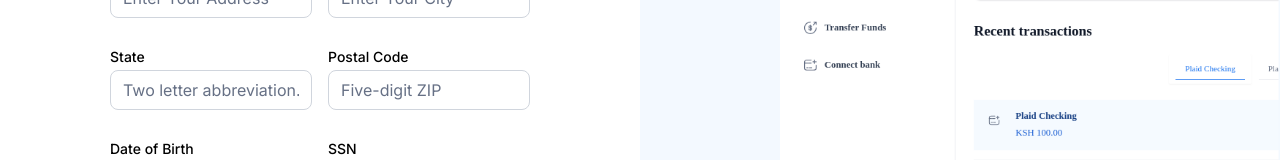
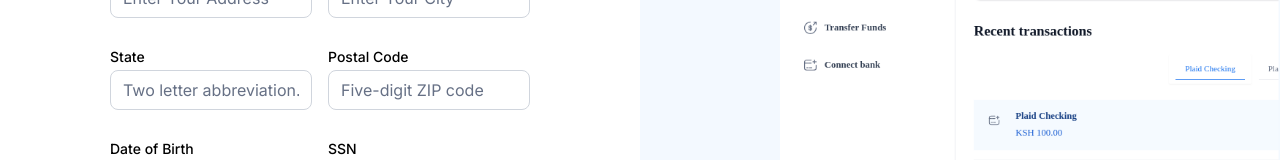
Before and after one commit to oc2018/onbank, a Next.js app: page /sign-up in a window 1280 px wide. Shown: the part 340-500 px from the top of the page. Built offline with nearby package versions, Linux system fonts and the light colour scheme; what dwolla-v2, plaid would draw is missing.

Commit message:
placeholder update

```diff
--- a/components/AuthForm.tsx
+++ b/components/AuthForm.tsx
@@ -114,7 +114,7 @@ const AuthForm = ({ type }: { type: string }) => {
                         </div>
                         <div className='flex gap-4'>
                             <CustomFormField control={ form.control } name='state' label='State' placeholder='Two letter abbreviation.' />
-                            <CustomFormField control={ form.control } name='postalCode' label='Postal Code' placeholder='Five-digit ZIP'/>
+                            <CustomFormField control={ form.control } name='postalCode' label='Postal Code' placeholder='Five-digit ZIP code'/>
                         </div>
                         <div className='flex gap-4'>
                             <CustomFormField control={ form.control } name='dateOfBirth' label='Date of Birth' placeholder='YYYY-MM-DD' />
```
